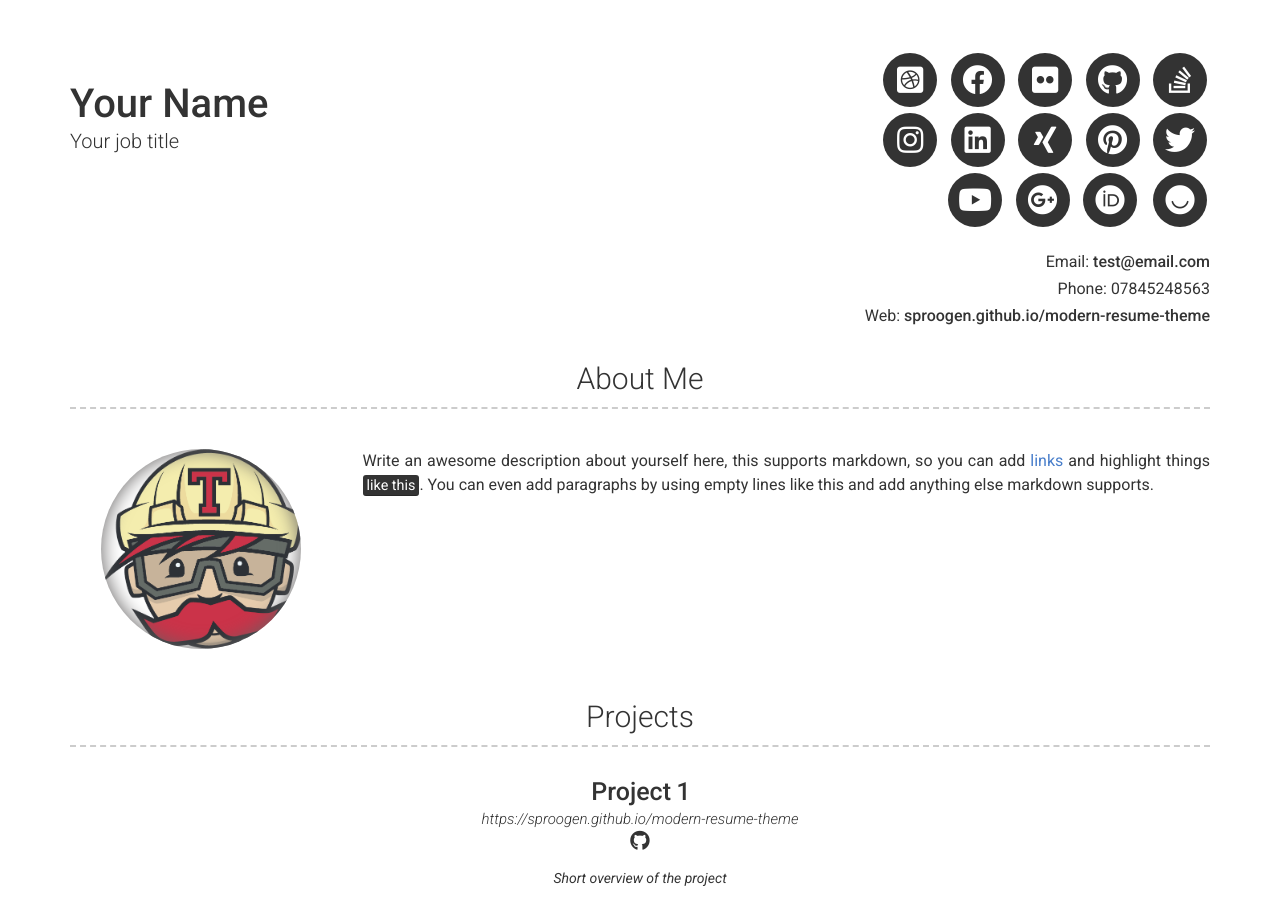
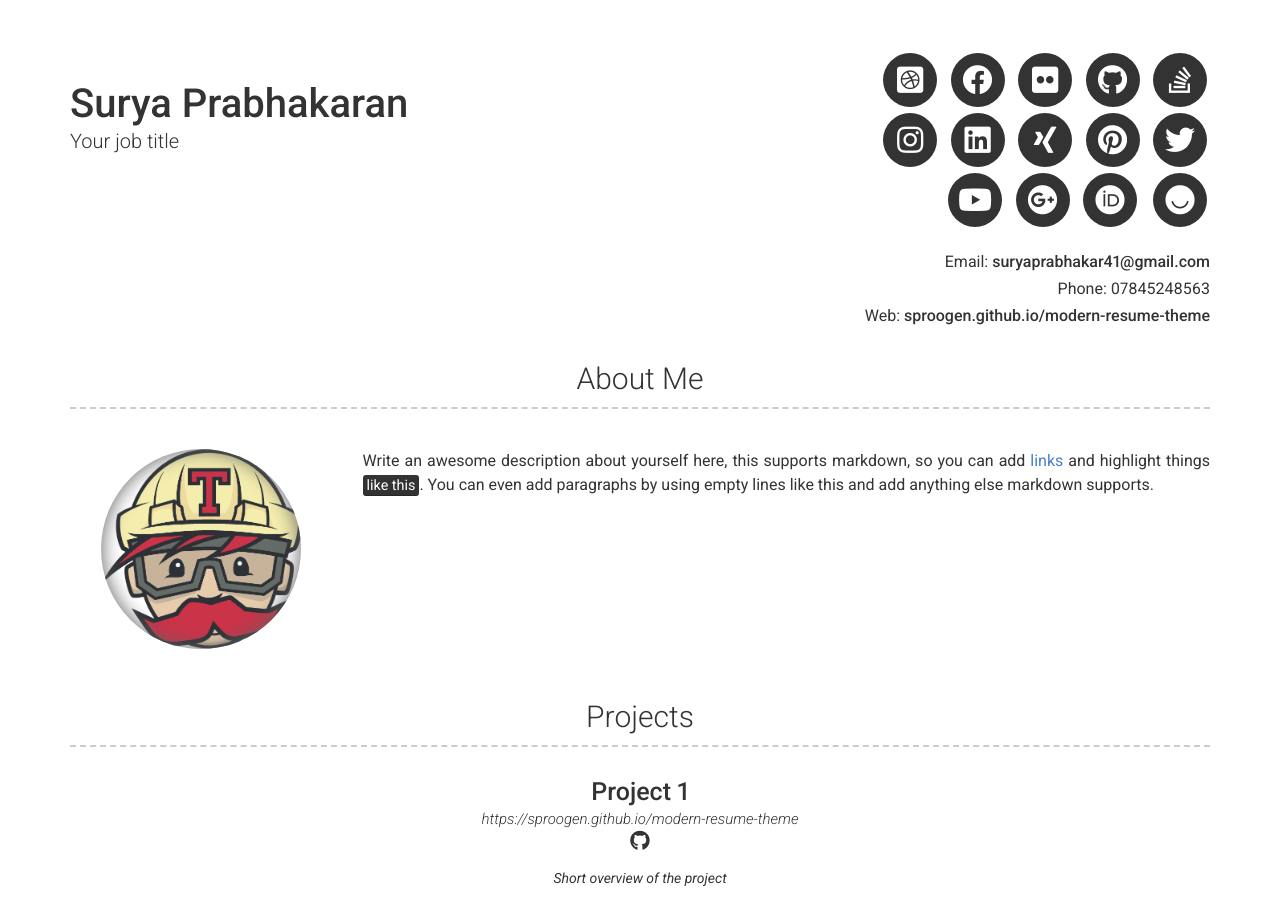
Before and after one commit to suryaprabhakar414/surya.io.resume, a Jekyll site: the page built from index.md, in a window 1280 px wide and 900 px high. Built offline with Jekyll 4.4.1, drawn with Linux system fonts in a browser that asks for light colours; nearby versions of some CDN libraries; some of the changed text lies outside the part shown.

Commit message:
Update _config.yml

```diff
--- a/_config.yml
+++ b/_config.yml
@@ -3,9 +3,9 @@ repository: sproogen/modern-resume-theme
 # favicon: Directory of your favicon (eg. images/favicon.ico)(optional)
 
 # Personal info
-name: Your Name
+name: Surya Prabhakaran
 title: Your job title
-email: test@email.com
+email: suryaprabhakar41@gmail.com
 phone: 07845248563
 website: sproogen.github.io/modern-resume-theme
 
```
